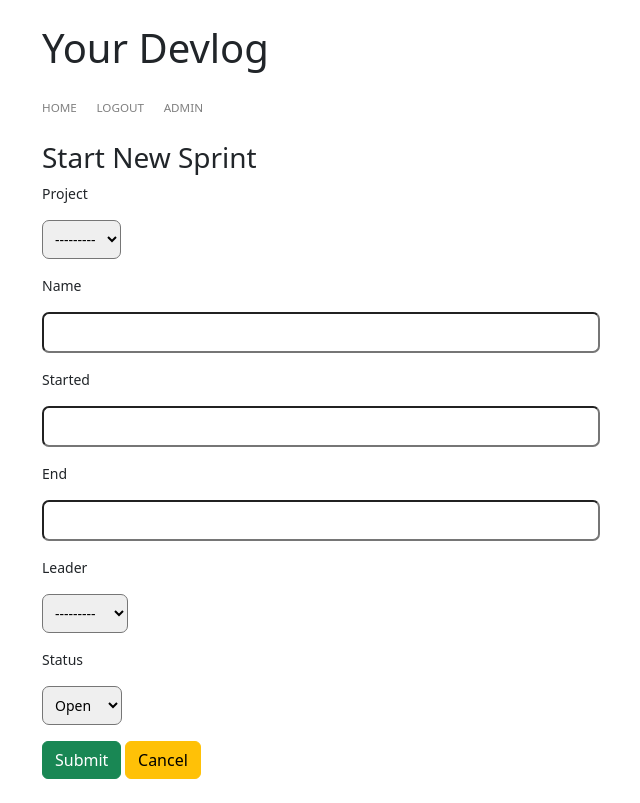
After one commit to hseritt/devlog, a Django app: page /sprint/add/ in a window 1280 px wide. The commit adds this page. Shown: the whole page, without its empty margins (40-680 px from the left). Run offline with Django 3.2, Linux system fonts and the light colour scheme; the visitor is signed in with stand-in values (Sample User, id 1); data comes from the database, SQL or seed files in the repository; data that the repository does not hold is empty.

Commit message:
DEVL-44 Created add and update functionality for sprints

```diff
--- a/apps/sprints/models.py
+++ b/apps/sprints/models.py
@@ -22,13 +22,16 @@ class Sprint(models.Model):
 
     def get_completion_pct(self):
         Task = apps.get_model("tasks", "Task")
-        return float(
-            len(
-                Task.objects.filter(
-                    Q(status="Closed") | Q(status="Won't Fix"), sprint=self
+        try:
+            return float(
+                len(
+                    Task.objects.filter(
+                        Q(status="Closed") | Q(status="Won't Fix"), sprint=self
+                    )
                 )
-            )
-        ) / float(Task.objects.filter(sprint=self).count())
+            ) / float(Task.objects.filter(sprint=self).count())
+        except ZeroDivisionError:
+            return 0
 
     def __str__(self):
         return f"{self.name}"
--- a/apps/ui/forms.py
+++ b/apps/ui/forms.py
@@ -1,6 +1,7 @@
 from django import forms
 from django.forms import ModelForm
 from apps.tasks.models import Task, Comment
+from apps.sprints.models import Sprint
 
 
 class AddTaskForm(ModelForm):
@@ -37,3 +38,15 @@ class UpdateTaskForm(ModelForm):
         exclude = [
             "project",
         ]
+
+
+class AddSprintForm(ModelForm):
+    class Meta:
+        model = Sprint
+        exclude = []
+
+
+class UpdateSprintForm(ModelForm):
+    class Meta:
+        model = Sprint
+        exclude = []
--- /dev/null
+++ b/apps/ui/templates/ui/add_sprint.html
@@ -0,0 +1,47 @@
+{% extends 'ui/base.html' %}
+{% block content %}
+<style>
+    table {
+        max-width: 40%;
+    }
+
+    input[type=text] {
+        min-width: 50%;
+    }
+
+    input[type=number] {
+        max-width: 60px;
+    }
+
+    textarea {
+        min-width: 50%;
+        padding: 10px;
+        resize: both;
+    }
+
+    input {
+        padding: 0.5rem;
+    }
+
+    select {
+        padding: 0.5rem;
+    }
+</style>
+<div id="content" class="container mb-4">
+    <h3>Start New Sprint</h3>
+    <form action="" method="POST">
+        {% csrf_token %}
+        {% for field in add_sprint_form %}
+            <p>{{ field.label }}</p>
+            <p>{{ field }}</p>
+        {% endfor %}
+        <p>
+            <button type="submit" class="btn btn-success">Submit</button>
+
+            <button class="btn btn-warning" onclick=window.location.href="{% url 'ui-index-view' %}">
+                Cancel
+            </button>
+        </p>
+    </form>
+</div>
+{% endblock %}
--- a/apps/ui/templates/ui/index_components/sprint_list.html
+++ b/apps/ui/templates/ui/index_components/sprint_list.html
@@ -1,6 +1,10 @@
 {% load ui_tags %}
 <div class="container mt-4">
-  <h2 style="text-align: center;">Open Sprints</h2>
+  <h2 style="text-align: center;">
+    Open Sprints
+    <a href="{% url 'ui-add-sprint-view' %}" title="Add new sprint for this project">
+      +</a>
+  </h2>
 </div>
 
 <div class="container mt-4 mb-4">
--- a/apps/ui/urls.py
+++ b/apps/ui/urls.py
@@ -10,6 +10,8 @@ from .views import (
     TaskView,
     AddCommentView,
     UpdateTaskView,
+    AddSprintView,
+    UpdateSprintView,
 )
 
 urlpatterns = [
@@ -52,4 +54,14 @@ urlpatterns = [
         login_required(UpdateTaskView.as_view()),
         name="ui-update-task-view",
     ),
+    path(
+        "sprint/add/",
+        login_required(AddSprintView.as_view()),
+        name="ui-add-sprint-view",
+    ),
+    path(
+        "sprint/<int:sprint_id>/update/",
+        login_required(UpdateSprintView.as_view()),
+        name="ui-update-sprint-view",
+    ),
 ]
--- a/apps/ui/views.py
+++ b/apps/ui/views.py
@@ -8,7 +8,13 @@ from apps.projects.models import Project
 from apps.sprints.models import Sprint
 from apps.tasks.models import Task
 
-from .forms import AddTaskForm, AddCommentForm, UpdateTaskForm
+from .forms import (
+    AddTaskForm,
+    AddCommentForm,
+    UpdateTaskForm,
+    AddSprintForm,
+    UpdateSprintForm,
+)
 
 
 class IndexView(View):
@@ -196,3 +202,67 @@ class UpdateTaskView(View):
             self.template,
             context={"task": task, "update_task_form": update_task_form},
         )
+
+
+class AddSprintView(View):
+    template = "ui/add_sprint.html"
+
+    def get(self, request):
+        add_sprint_form = AddSprintForm()
+        return render(
+            request,
+            self.template,
+            context={"add_sprint_form": add_sprint_form},
+        )
+
+    def post(self, request):
+        add_sprint_form = AddSprintForm(request.POST)
+        if add_sprint_form.is_valid():
+            sprint = add_sprint_form.save()
+
+            return HttpResponseRedirect(
+                reverse(
+                    "ui-sprint-view",
+                    args=[
+                        sprint.id,
+                    ],
+                )
+            )
+        return render(
+            request,
+            self.template,
+            context={"add_sprint_form": add_sprint_form},
+        )
+
+
+class UpdateSprintView(View):
+    template = "ui/update_sprint.html"
+
+    def get(self, request, sprint_id):
+        sprint = Sprint.objects.get(pk=sprint_id)
+        update_sprint_form = UpdateSprintForm(instance=sprint)
+        return render(
+            request,
+            self.template,
+            context={"sprint": sprint, "update_sprint_form": update_sprint_form},
+        )
+
+    def post(self, request, sprint_id):
+        sprint = Sprint.objects.get(pk=sprint_id)
+        update_sprint_form = UpdateSprintForm(request.POST, instance=sprint)
+        if update_sprint_form.is_valid():
+            update_sprint_form.save()
+
+            return HttpResponseRedirect(
+                reverse(
+                    "ui-sprint-view",
+                    args=[
+                        sprint.id,
+                    ],
+                )
+            )
+        return render(
+            request,
+            self.template,
+            context={"sprint": sprint, "update_sprint_form": update_sprint_form},
+        )
```
Also changed, not shown: apps/ui/templates/ui/project_components/sprint_details.html (+6 -1 lines), apps/ui/templates/ui/update_sprint.html (added, +47 -0 lines), apps/ui/tests.py (+44 -0 lines).
